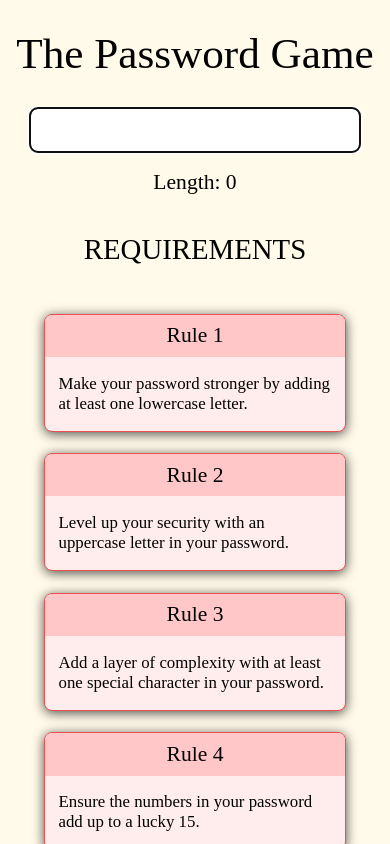
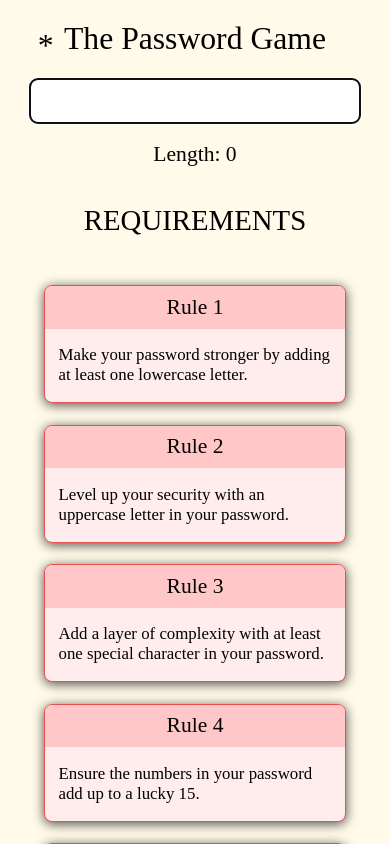
Before and after one commit to DrTevzadze/find_password, a React (Vite) app: page / in a window 390 px wide. Shown: the top 844 px of the page. Built offline with nearby package versions, Linux system fonts and the light colour scheme.

Commit message:
make it even more responsive

```diff
--- a/src/App.css
+++ b/src/App.css
@@ -110,6 +110,15 @@
   }
 }
 
+@media (max-width: 450px) {
+  header h1 {
+    font-size: 2.2em;
+  }
+  input {
+    min-width: 15ch;
+  }
+}
+
 /* #endregion */
 
 /* #region - Scoreboard */
```
